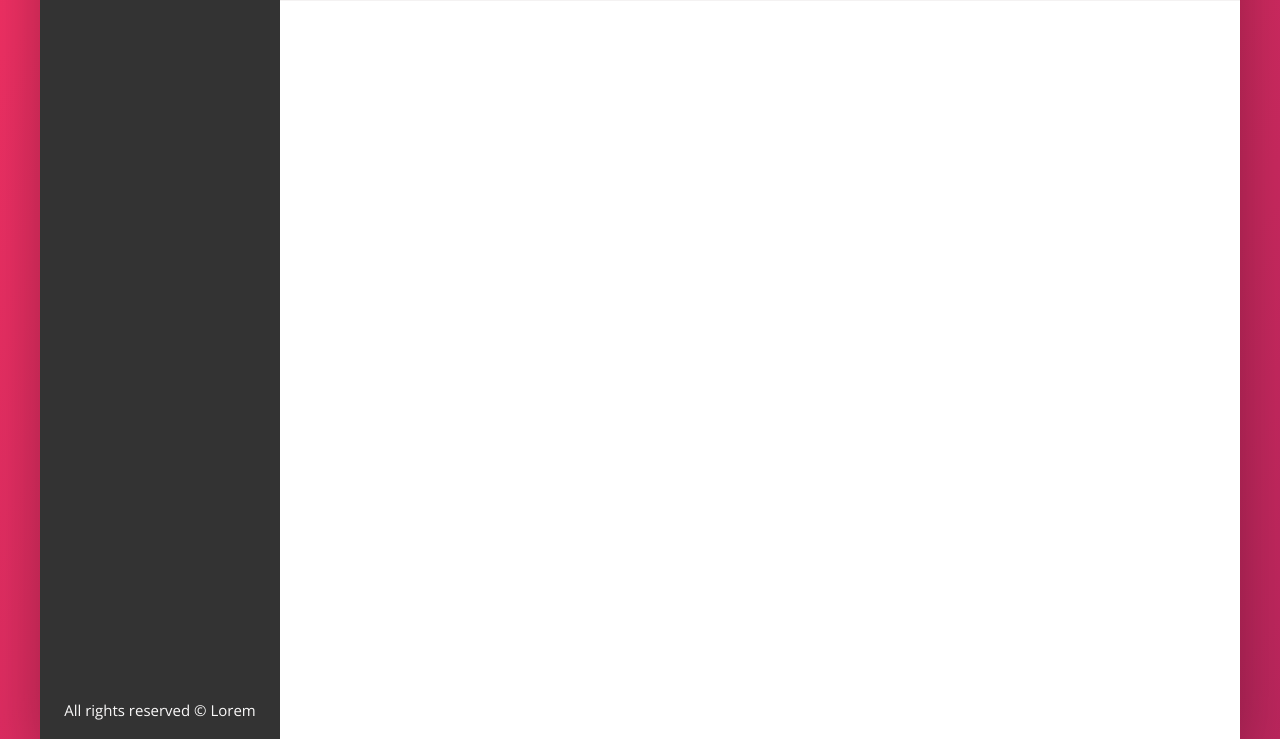
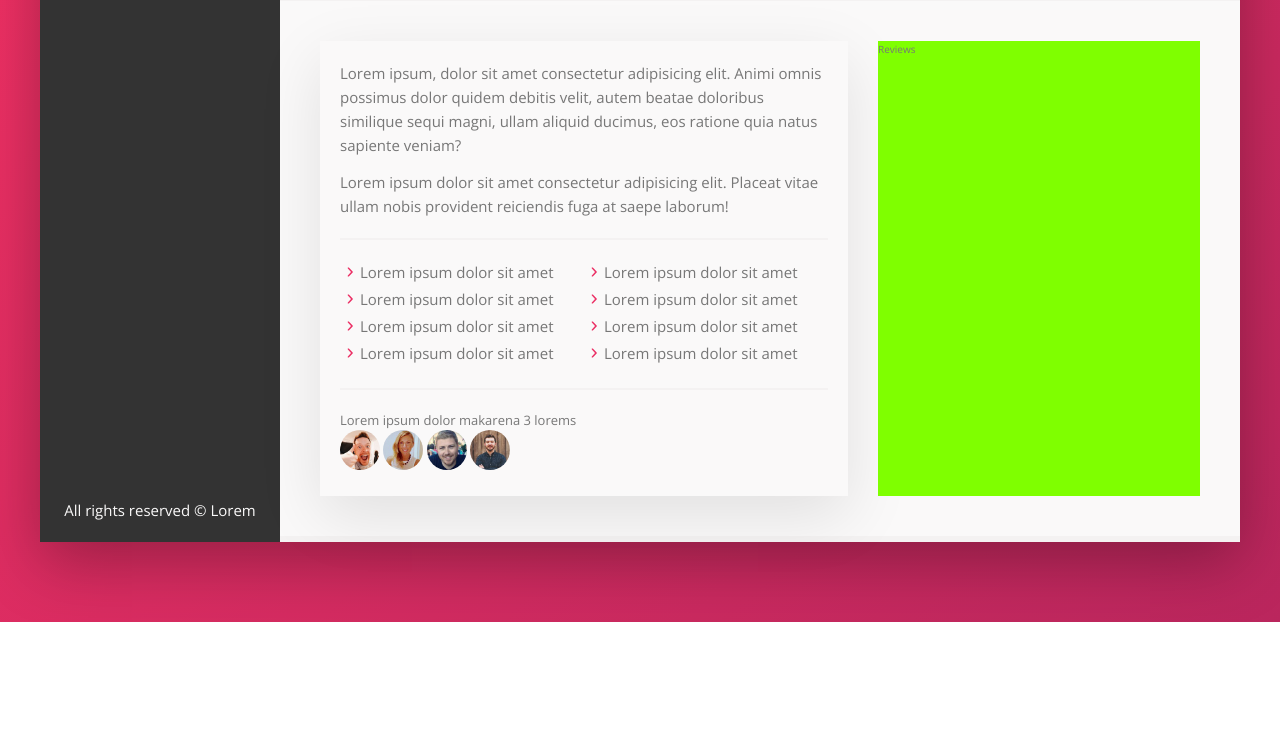
Before and after one commit to paulinapawelczyk/booking-page, a website: page index.html in a window 1280 px wide. Shown: the part 608-1347 px from the top of the page. After the commit the page ends 1230 px from the top, so only its background shows below. Drawn offline with nearby package versions, Linux system fonts and the light colour scheme.

Commit message:
Add Hotel description part

```diff
--- a/css/style.css
+++ b/css/style.css
@@ -1,20 +1,3 @@
-/*
-COLORS
-
-Primary: #eb2f64
-Primary light: #FF3366
-Primary dark: #BA265D
-
-Grey light 1: #faf9f9
-Grey light 2: #f4f2f2
-Grey light 3: #f0eeee
-Grey light 4: #ccc
-
-Grey dark 1: #333
-Grey dark 2: #777
-Grey dark 3: #999
-
-*/
 :root {
   --color-primary: #eb2f64;
   --color-primary-light: #ff3366;
@@ -28,46 +11,42 @@ Grey dark 3: #999
   --color-grey-dark-3: #999;
   --color-grey-dark-4: #a1a0a0;
   --shadow-dark: 0 2rem 6rem rgba(0, 0, 0, 0.3);
-}
+  --shadow-light: 0 2rem 6rem rgba(0, 0, 0, 0.1);
+  --border-line: 3px solid var(--color-grey-light-2);
+  --border-line-thin: 2px solid var(--color-grey-light-2); }
 
 * {
   margin: 0;
-  padding: 0;
-}
+  padding: 0; }
 
 *,
 *::before,
 *::after {
-  box-sizing: inherit;
-}
+  box-sizing: inherit; }
 
 html {
   box-sizing: border-box;
-  font-size: 62.5%;
-}
+  font-size: 62.5%; }
 
 body {
-  font-family: "Open Sans", sans-serif;
+  font-family: 'Open Sans', sans-serif;
   color: var(--color-grey-dark-2);
   font-weight: 400;
   line-height: 1.6;
   background-image: linear-gradient(to right bottom, var(--color-primary-light), var(--color-primary-dark));
   background-size: cover;
   background-repeat: no-repeat;
-  min-height: 100vh;
-}
+  min-height: 100vh; }
 
 .logo {
   height: 4rem;
-  margin-left: 4rem;
-}
+  margin-left: 4rem; }
 
 .search {
   flex: 0 0 45%;
   display: flex;
   align-items: center;
-  justify-content: center;
-}
+  justify-content: center; }
   .search__input {
     font-family: inherit;
     font-size: inherit;
@@ -78,57 +57,45 @@ body {
     margin-right: -3.5rem;
     border-radius: 10rem;
     width: 80%;
-  transition: all 0.2s;
-}
+    transition: all 0.2s; }
     .search__input:focus {
       outline: none;
       width: 100%;
       background-color: var(--color-grey-dark-4);
-  color: var(--color-grey-light-1);
-}
+      color: var(--color-grey-light-1); }
     .search__input ::placeholder {
       font-weight: lighter;
-  color: var(--color-grey-light-4);
-}
+      color: var(--color-grey-light-4); }
   .search__input:focus + .search__button > .search__icon {
-  fill: var(--color-grey-light-1);
-}
+    fill: var(--color-grey-light-1); }
   .search__button {
     border: none;
-  background-color: transparent;
-}
+    background-color: transparent; }
     .search__button:focus {
-  outline: none;
-}
+      outline: none; }
   .search__icon {
     height: 2rem;
     width: 2rem;
-  fill: var(--color-grey-dark-3);
-}
+    fill: var(--color-grey-dark-3); }
 
 .user-nav {
   display: flex;
   align-items: center;
-  align-self: stretch;
-}
+  align-self: stretch; }
   .user-nav > * {
     cursor: pointer;
     padding: 0 1.5rem;
     height: 100%;
     display: flex;
-  align-items: center;
-}
+    align-items: center; }
     .user-nav > *:hover {
-  background-color: var(--color-grey-light-2);
-}
+      background-color: var(--color-grey-light-2); }
   .user-nav__icon_box {
-  position: relative;
-}
+    position: relative; }
   .user-nav__icon {
     height: 3rem;
     width: 3rem;
-  fill: var(--color-grey-dark-2);
-}
+    fill: var(--color-grey-dark-2); }
   .user-nav__notif {
     font-size: 1rem;
     width: 2.5rem;
@@ -141,31 +108,25 @@ body {
     right: 0.5rem;
     display: flex;
     justify-content: center;
-  align-items: center;
-}
+    align-items: center; }
   .user-nav__admin-photo {
     height: 4rem;
     width: 4rem;
-  border-radius: 50%;
-}
+    border-radius: 50%; }
   .user-nav__admin-name {
     margin-left: 1rem;
-  font-weight: bold;
-}
+    font-weight: bold; }
 
 .side-nav {
   font-size: 1.4rem;
   list-style: none;
-  margin-top: 3.5rem;
-}
+  margin-top: 3.5rem; }
   .side-nav__item {
-  position: relative;
-}
+    position: relative; }
     .side-nav__item:not(:last-child) {
-  margin-bottom: 1rem;
-}
+      margin-bottom: 1rem; }
   .side-nav__item::before {
-  content: "";
+    content: '';
     position: absolute;
     top: 0;
     left: 0;
@@ -173,15 +134,13 @@ body {
     width: 5%;
     background-color: var(--color-primary-dark);
     transform: scaleY(0);
-  transition: transform 0.5s ease-in-out, width 0.5s 0.5s ease-in-out, background-color 0.2s;
-}
+    transition: transform 0.5s ease-in-out, width 0.5s 0.5s ease-in-out,
+ background-color 0.2s; }
   .side-nav__item:hover::before {
     transform: scaleY(1);
-  width: 100%;
-}
+    width: 100%; }
   .side-nav__item:active::before {
-  background-color: var(--color-primary-light);
-}
+    background-color: var(--color-primary-light); }
   .side-nav__link:link, .side-nav__link:visited {
     color: var(--color-grey-light-4);
     text-decoration: none;
@@ -191,59 +150,48 @@ body {
     display: flex;
     align-items: center;
     position: relative;
-  z-index: 10;
-}
+    z-index: 10; }
   .side-nav__link:hover {
-  color: var(--color-grey-light-2);
-}
+    color: var(--color-grey-light-2); }
   .side-nav__icon {
     height: 3rem;
     width: 3rem;
     margin-right: 2rem;
-  fill: currentColor;
-}
+    fill: currentColor; }
 
 .legal-statement {
   font-size: 1.5rem;
   color: var(--color-grey-light-1);
   padding: 2rem 1rem;
-  text-align: center;
-}
+  text-align: center; }
 
 .hotel-view-gallery {
-  display: flex;
-}
+  display: flex; }
   .hotel-view-gallery__photo {
     width: 100%;
-  display: block;
-}
+    display: block; }
 
 .hotel-overview {
   display: flex;
   align-items: center;
-  border-bottom: 3px solid var(--color-grey-light-2);
-}
+  border-bottom: var(--border-line); }
   .hotel-overview__heading {
     font-size: 2.5rem;
     font-weight: 100;
     text-transform: uppercase;
     letter-spacing: 1px;
-  padding: 2rem 3rem;
-}
+    padding: 2rem 3rem; }
   .hotel-overview__rating-stars {
     margin-right: auto;
-  display: flex;
-}
+    display: flex; }
   .hotel-overview__icon-star, .hotel-overview__icon-loc {
     width: 1.75rem;
     height: 1.75rem;
-  fill: var(--color-primary);
-}
+    fill: var(--color-primary); }
   .hotel-overview__location {
     font-size: 1.2rem;
     display: flex;
-  align-items: center;
-}
+    align-items: center; }
   .hotel-overview__rate {
     background-color: var(--color-primary);
     margin-left: 1.5rem;
@@ -254,17 +202,14 @@ body {
     display: flex;
     flex-direction: column;
     align-items: center;
-  justify-content: center;
-}
+    justify-content: center; }
     .hotel-overview__rate-average {
       font-size: 3rem;
-  font-weight: bold;
-}
+      font-weight: bold; }
     .hotel-overview__rate-count {
-  font-size: 1.8rem;
+      font-size: 1.3rem;
       text-transform: uppercase;
-  font-weight: 100;
-}
+      font-weight: 100; }
 
 .btn-inline {
   border: none;
@@ -276,50 +221,91 @@ body {
   display: inline-block;
   transition: 0.2s;
   cursor: pointer;
-  margin-right: 1.5rem;
-}
+  margin-right: 1.5rem; }
   .btn-inline:hover {
-  color: var(--color-grey-dark-1);
-}
+    color: var(--color-grey-dark-1); }
   .btn-inline:focus {
-  outline: none;
-}
+    outline: none; }
+
+.hotel-paragraph {
+  margin-bottom: 1.3rem; }
+
+.hotel-list {
+  list-style: none;
+  margin: 2rem 0;
+  padding: 2rem 0;
+  border-top: var(--border-line-thin);
+  border-bottom: var(--border-line-thin);
+  display: flex;
+  flex-wrap: wrap; }
+  .hotel-list__item {
+    flex: 0 0 50%;
+    margin-bottom: 0.3rem;
+    display: flex;
+    align-items: center; }
+  .hotel-list__item::before {
+    content: '';
+    display: inline-block;
+    height: 2rem;
+    width: 2rem;
+    background-size: cover;
+    background-color: var(--color-primary);
+    -webkit-mask-image: url(../img/chevron-small-right.svg);
+    -webkit-mask-size: cover; }
+
+.recommend {
+  font-size: 1.3rem; }
+
+.recommend-photo {
+  display: inline-block;
+  height: 4rem;
+  width: 4rem;
+  border-radius: 50%; }
 
 .container {
   max-width: 120rem;
   margin: 8rem auto;
   background-color: var(--color-grey-light-2);
   box-shadow: var(--shadow-dark);
-  min-height: 50rem;
-}
+  min-height: 50rem; }
 
 .header {
   font-size: 1.4rem;
   height: 7rem;
   background-color: #fff;
-  border-bottom: 3px solid var(--color-grey-light-2);
+  border-bottom: var(--border-line);
   display: flex;
   justify-content: space-between;
-  align-items: center;
-}
+  align-items: center; }
 
 .content {
-  display: flex;
-}
+  display: flex; }
 
 .navigation {
   background-color: var(--color-grey-dark-1);
   flex: 0 0 20%;
   display: flex;
   flex-direction: column;
-  justify-content: space-between;
-}
+  justify-content: space-between; }
 
 .hotel-view {
   background-color: #fff;
-  height: 150vh;
   flex: 1;
-  border-bottom: 3px solid var(--color-grey-light-2);
-}
+  border-bottom: var(--border-line); }
 
-/*# sourceMappingURL=style.css.map */
+.hotel-detail {
+  display: flex;
+  padding: 4rem;
+  background-color: var(--color-grey-light-1);
+  border-bottom: var(--border-line); }
+
+.hotel-description {
+  margin-right: 3rem;
+  padding: 2rem;
+  font-size: 1.5rem;
+  flex: 0 0 60%;
+  box-shadow: var(--shadow-light); }
+
+.hotel-reviews {
+  background-color: chartreuse;
+  flex: 1; }
--- a/index.html
+++ b/index.html
@@ -124,8 +124,43 @@
                     </div>
                     <div class="hotel-overview__rate">
                         <div class="hotel-overview__rate-average">7.5</div>
-                        <div class="hotel-overview__rate-count">1234 votes</div>
+                        <div class="hotel-overview__rate-count">978 votes</div>
                     </div>
+                </div>
+                <div class="hotel-detail">
+                    <div class="hotel-description">
+                        <p class="hotel-paragraph">
+                            Lorem ipsum, dolor sit amet consectetur adipisicing elit. Animi omnis possimus dolor quidem
+                            debitis velit, autem beatae doloribus similique sequi magni, ullam aliquid ducimus, eos
+                            ratione quia natus sapiente veniam?
+                        </p>
+                        <p class="hotel-paragraph">
+                            Lorem ipsum dolor sit amet consectetur adipisicing elit. Placeat vitae ullam nobis provident
+                            reiciendis fuga at saepe laborum!
+                        </p>
+                        <ul class="hotel-list">
+                            <li class="hotel-list__item">Lorem ipsum dolor sit amet</li>
+                            <li class="hotel-list__item">Lorem ipsum dolor sit amet</li>
+                            <li class="hotel-list__item">Lorem ipsum dolor sit amet</li>
+                            <li class="hotel-list__item">Lorem ipsum dolor sit amet</li>
+                            <li class="hotel-list__item">Lorem ipsum dolor sit amet</li>
+                            <li class="hotel-list__item">Lorem ipsum dolor sit amet</li>
+                            <li class="hotel-list__item">Lorem ipsum dolor sit amet</li>
+                            <li class="hotel-list__item">Lorem ipsum dolor sit amet</li>
+                        </ul>
+                        <div class="recommend">
+                            <p class="recommend-comment">
+                                Lorem ipsum dolor makarena 3 lorems
+                            </p>
+                            <div class="recommend-people">
+                                <img src="img/user-1.jpg" alt="User 1" class="recommend-photo">
+                                <img src="img/user-2.jpg" alt="User 2" class="recommend-photo">
+                                <img src="img/user-3.jpg" alt="User 3" class="recommend-photo">
+                                <img src="img/user-4.jpg" alt="User 4" class="recommend-photo">
+                            </div>
+                        </div>
+                    </div>
+                    <div class="hotel-reviews">Reviews</div>
                 </div>
             </main>
         </div>
```
Also changed, not shown: img/chevron-small-right.svg (renamed from img/SVG/chevron-small-right.svg). Lines whose indentation alone changed are shown as unchanged.
